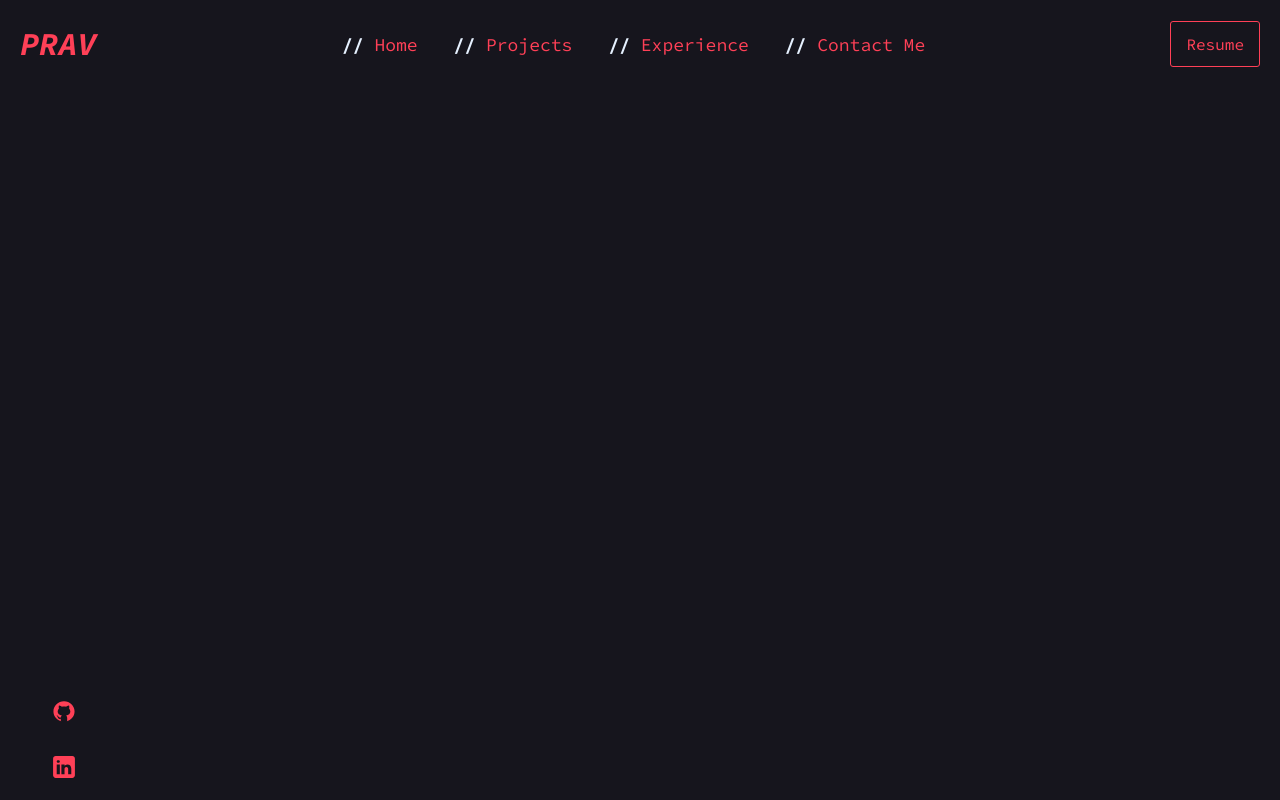
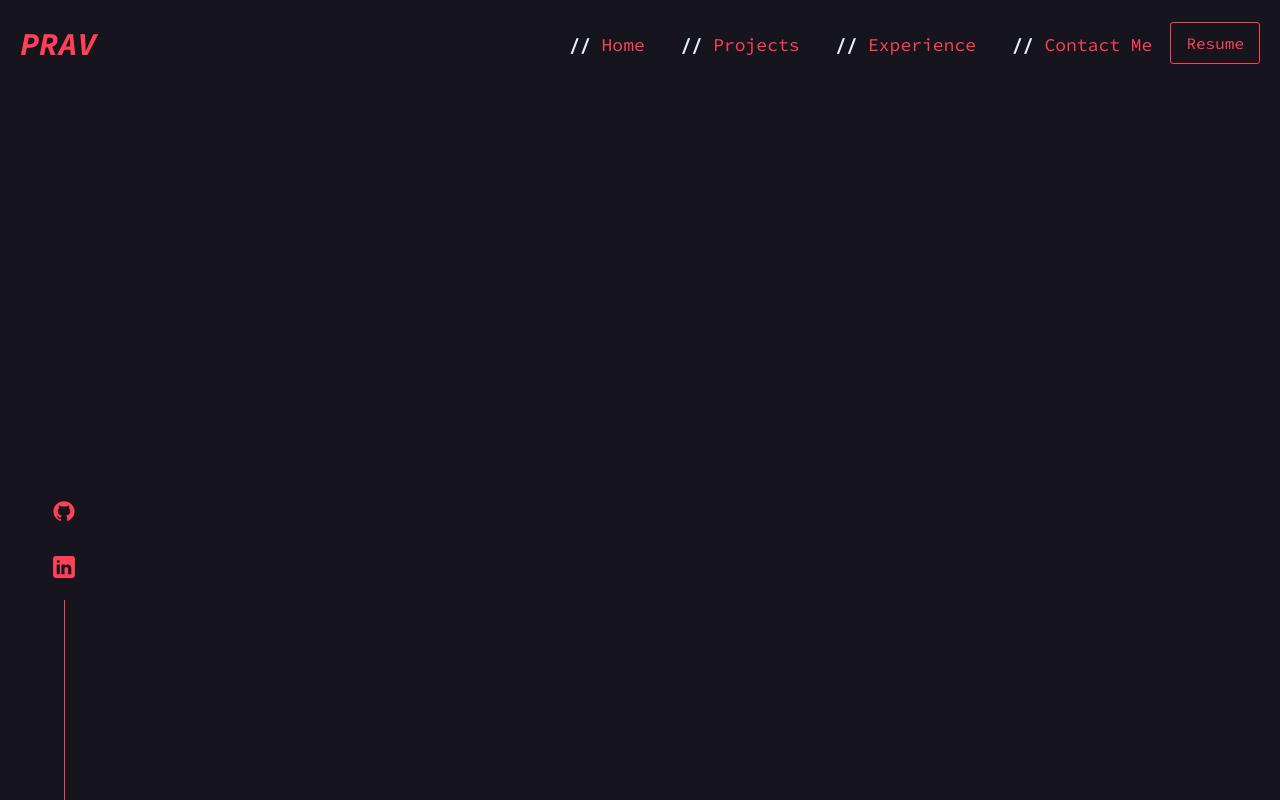
Before and after one commit to praneethravuri/PRAV-V2, a Vue app: page / in a window 1280 px wide. Built offline with nearby package versions, Linux system fonts and the light colour scheme.

Commit message:
Vertical socials line

```diff
--- a/public/index.html
+++ b/public/index.html
@@ -11,8 +11,6 @@
   </title>
   <link href="https://cdn.jsdelivr.net/npm/bootstrap@5.3.0/dist/css/bootstrap.min.css" rel="stylesheet"
     integrity="sha384-9ndCyUaIbzAi2FUVXJi0CjmCapSmO7SnpJef0486qhLnuZ2cdeRhO02iuK6FUUVM" crossorigin="anonymous">
-  <script src="https://code.jquery.com/jquery-3.7.0.js" integrity="sha256-JlqSTELeR4TLqP0OG9dxM7yDPqX1ox/HfgiSLBj8+kM="
-    crossorigin="anonymous"></script>
   <link
     href="https://fonts.googleapis.com/css2?family=Source+Code+Pro:ital,wght@0,200;0,300;0,400;0,500;0,600;0,700;0,800;0,900;1,200;1,300;1,400;1,500;1,600;1,700;1,800;1,900&display=swap"
     rel="stylesheet">
--- a/src/components/Navigation.vue
+++ b/src/components/Navigation.vue
@@ -1,13 +1,13 @@
 <template>
 <nav class="navbar navbar-expand-lg">
     <div class="container-fluid">
-            <a class="navbar-brand" href="#"><p class="prav-heading">PRAV</p></a>
+        <a class="navbar-brand prav-heading" href="#">PRAV</a>
         <button class="navbar-toggler" type="button" data-bs-toggle="collapse" data-bs-target="#navbarNav"
             aria-controls="navbarNav" aria-expanded="false" aria-label="Toggle navigation">
             <span class="navbar-toggler-icon" style="color: red"></span>
         </button>
-            <div class="collapse navbar-collapse justify-content-center" id="navbarNav">
-                <ul class="navbar-nav">
+        <div class="collapse navbar-collapse justify-content-end" id="navbarNav">
+            <ul class="navbar-nav ml-auto">
                 <li class="nav-item">
                     <a class="nav-link" href="#"><span class="db-slash">// </span>Home</a>
                 </li>
@@ -20,11 +20,14 @@
                 <li class="nav-item">
                     <a class="nav-link" href="#"><span class="db-slash">// </span>Contact Me</a>
                 </li>
+                <li class="nav-item">
+                    <a class="resume-btn" href="#"><span class="db-slash resume-slash">// </span>Resume</a>
+                </li>
             </ul>
         </div>
-            <a class="resume-btn" href="#">Resume</a>
     </div>
 </nav>
+
 </template>
 
 <script>
--- a/src/components/Socials.vue
+++ b/src/components/Socials.vue
@@ -6,6 +6,8 @@
         <div class="logo-div">
             <img src="../assets/images/linkedin_bright_red.svg" alt="linkedin logo" class="linkedin logo">
         </div>
+
+        <div class="vertical-line"></div>
     </div>
 </template>
 
--- a/src/styles/_variables.scss
+++ b/src/styles/_variables.scss
@@ -2,3 +2,4 @@ $dark-blue : #16151d;
 $bright-red : #FF4057;
 $dark-red : #9d2836;
 $slate : #e6f1ff;
+$transition : all 0.3s ease;
--- a/src/styles/navigation.scss
+++ b/src/styles/navigation.scss
@@ -1,6 +1,6 @@
 @import './variables';
 
-nav{
+nav {
     padding: 20px;
     font-family: 'Source Code Pro', monospace;
 }
@@ -8,40 +8,57 @@ nav{
 .nav-link {
     color: $bright-red;
     font-size: 18px;
-    transition: all 0.3s ease 0s;
-    margin: 0px 10px;
+    transition: $transition;
+    margin: 0 10px;
 }
 
 .nav-link:hover {
     color: $dark-red;
 }
 
-.db-slash{
+.db-slash {
     color: $slate;
     font-weight: bold;
 }
 
-.resume-btn{
+.resume-slash {
+    display: none;
+}
+
+.resume-btn {
     border: 1px solid $bright-red;
     padding: 10px 15px;
     border-radius: 3px;
     color: $bright-red;
     text-decoration: none;
-    transition: all 0.3s ease 0s;
+    transition: $transition;
 }
 
-.resume-btn:hover{
+.resume-btn:hover {
     box-shadow: 5px 5px $bright-red;
 }
 
-.prav-heading{
+.prav-heading {
     font-size: 2rem;
     color: $bright-red;
     font-style: italic;
     font-weight: bold;
-    transition: all 0.3s ease 0s;
+    transition: $transition;
 }
 
-.prav-heading:hover{
-    color: $slate   ;
+@media (max-width: 768px) {
+    .resume-btn {
+        margin: 0 10px;
+        border: none;
+        font-size: 18px;
+        padding: 0;
+    }
+
+    .resume-slash {
+        display: inline;
+    }
+
+    .resume-btn:hover {
+        box-shadow: none;
+    }
 }
--- a/src/styles/socials.scss
+++ b/src/styles/socials.scss
@@ -1,4 +1,11 @@
 @import "@/styles/_variables.scss";
+
+.vertical-line {
+    width: 1px;
+    height: 25%; /* Adjust the height as needed */
+    background-color: $bright-red; /* Set the color of the line */
+  }
+
 
 .socials-div {
     position: fixed;
```
Lines whose indentation alone changed are shown as unchanged.
